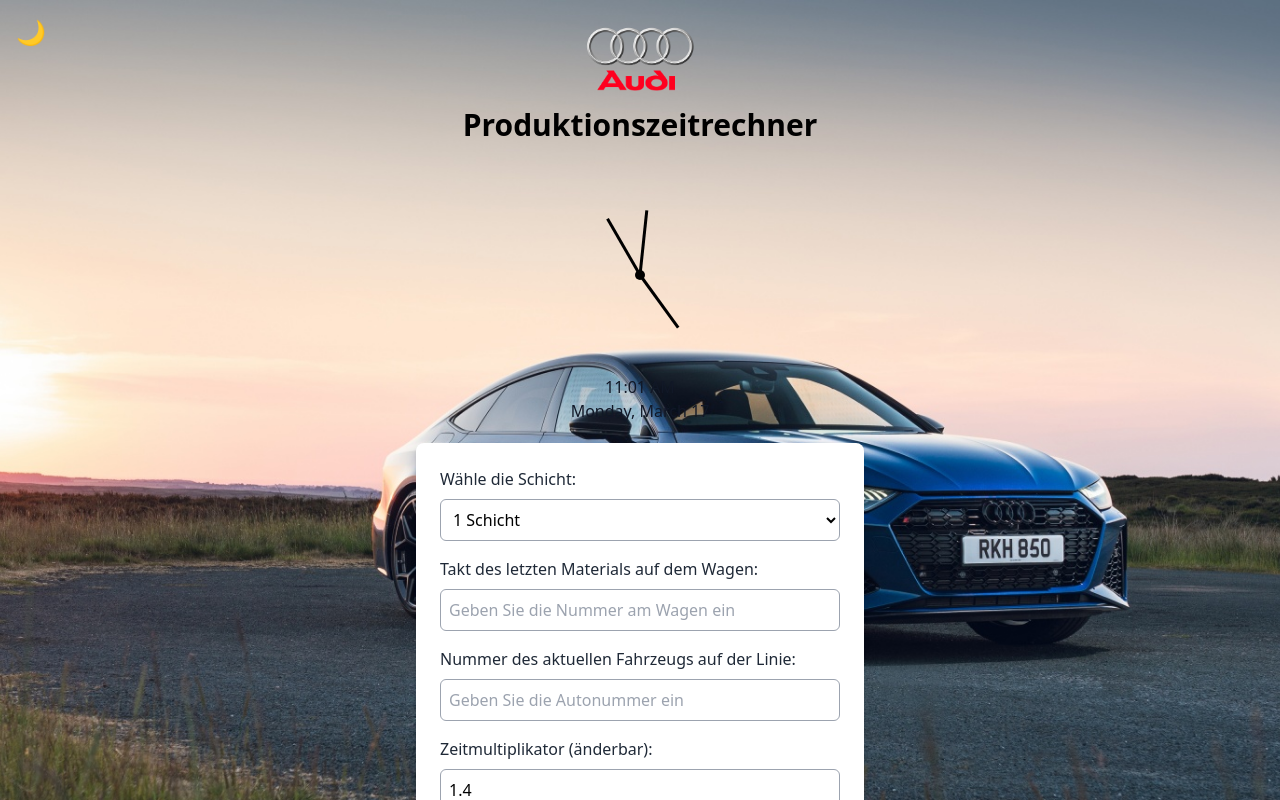
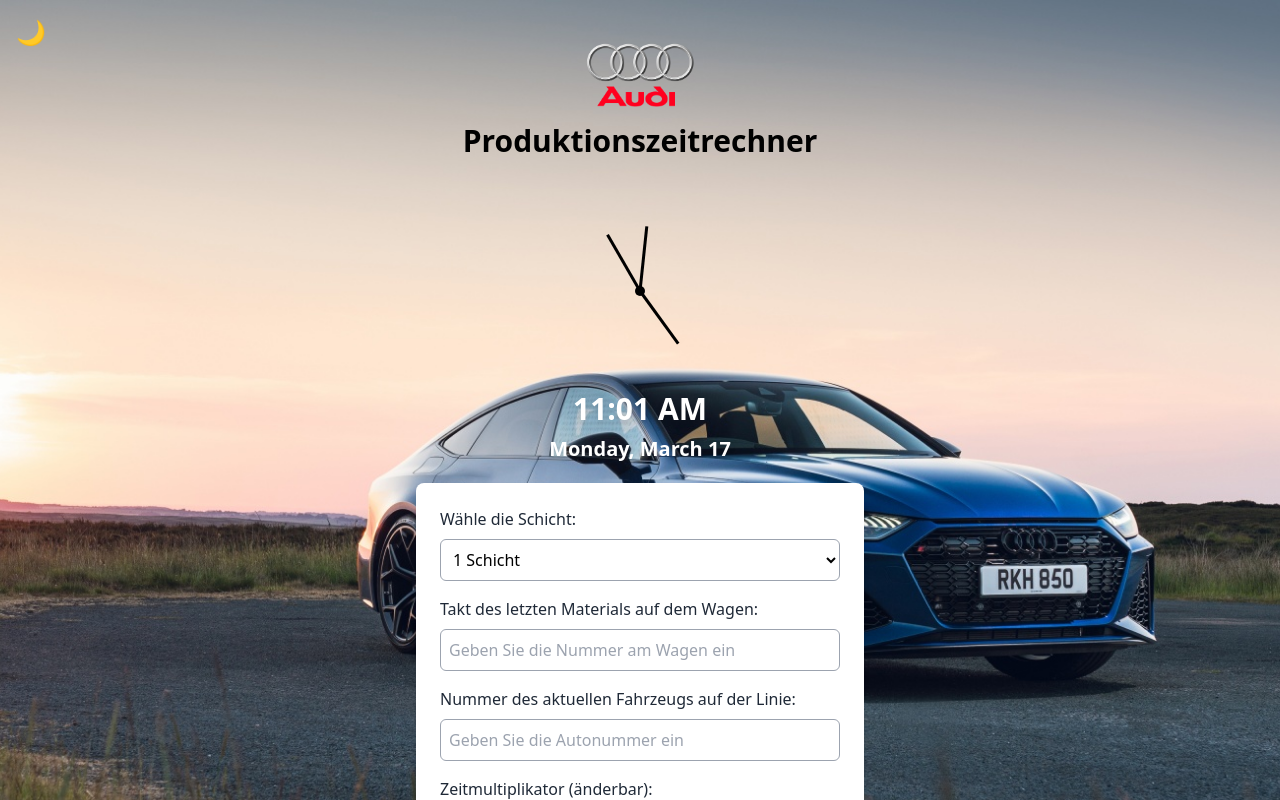
Before and after one commit to szymkap92/ProduktionApp, a Next.js app: page / in a window 1280 px wide. Shown: the top 800 px of the page. Built offline with nearby package versions, Linux system fonts and the light colour scheme.

Commit message:
Add new motiv

```diff
--- a/app/globals.css
+++ b/app/globals.css
@@ -2,6 +2,7 @@
 @tailwind components;
 @tailwind utilities;
 
+/* === Light mode (domyślny) === */
 body {
   @apply text-gray-900 bg-gray-100 font-sans transition-colors ease-in-out duration-300;
 }
@@ -42,7 +43,7 @@ button {
   @apply mb-4;
 }
 
-/* Dark mode styles */
+/* === Dark mode === */
 body.dark {
   @apply text-gray-100 bg-gray-900;
 }
@@ -71,10 +72,22 @@ body.dark .footer {
   @apply bg-gray-700 text-gray-300;
 }
 
-/* Dodatkowa klasa dla navbaru, chociaż używamy tailwindowych klas inline */
+/* === Navbar przezroczysty === */
 .navbar {
   @apply bg-transparent;
 }
+
+/* === Przyciski zmiany trybu === */
 button.toggle-mode {
   @apply bg-transparent w-auto p-0 m-0 rounded-none hover:bg-transparent;
 }
+
+/* === Godzina ZAWSZE biała z cieniem (żeby była widoczna na tle) === */
+.time {
+  @apply text-white font-bold text-3xl drop-shadow-md;
+}
+
+/* === Data (żeby też była ładna i widoczna, nawet opcjonalnie do zmiany) === */
+.date {
+  @apply text-lg mt-2 font-medium text-white drop-shadow-sm;
+}
--- a/app/page.js
+++ b/app/page.js
@@ -175,7 +175,7 @@ export default function ProductionCalculator() {
     return (
       <div className="flex flex-col items-center justify-center min-h-screen bg-black text-white">
         <Image
-          src="/audilogo.jpg"
+          src="/logo.png"
           alt="Logo"
           width={140}
           height={140}
@@ -188,9 +188,9 @@ export default function ProductionCalculator() {
 
   return (
     <div
-      className={`flex flex-col items-center justify-center min-h-screen p-6 ${
-        darkMode ? "text-white" : "text-gray-900"
-      }`}
+      className={`flex flex-col items-center justify-center min-h-screen
+    p-2 sm:p-4 md:p-6 lg:p-8 xl:p-10
+    ${darkMode ? "text-white" : "text-gray-900"}`}
       style={{
         backgroundImage: `url(${
           darkMode ? "/background-dark.jpg" : "/background-light.jpg"
@@ -236,13 +236,13 @@ export default function ProductionCalculator() {
           />
           <div className={styles.centerPoint}></div>
         </div>
-        <div className={styles.time}>
+        <div className="text-white font-bold text-3xl drop-shadow-md">
           {aktualnyCzas.toLocaleTimeString([], {
             hour: "2-digit",
             minute: "2-digit",
           })}
         </div>
-        <div className={styles.date}>
+        <div className="text-white font-semibold text-xl drop-shadow-md mt-2">
           {aktualnyCzas.toLocaleDateString("en-US", {
             weekday: "long",
             month: "long",
```
Also changed, not shown: public/background-dark.jpg.
